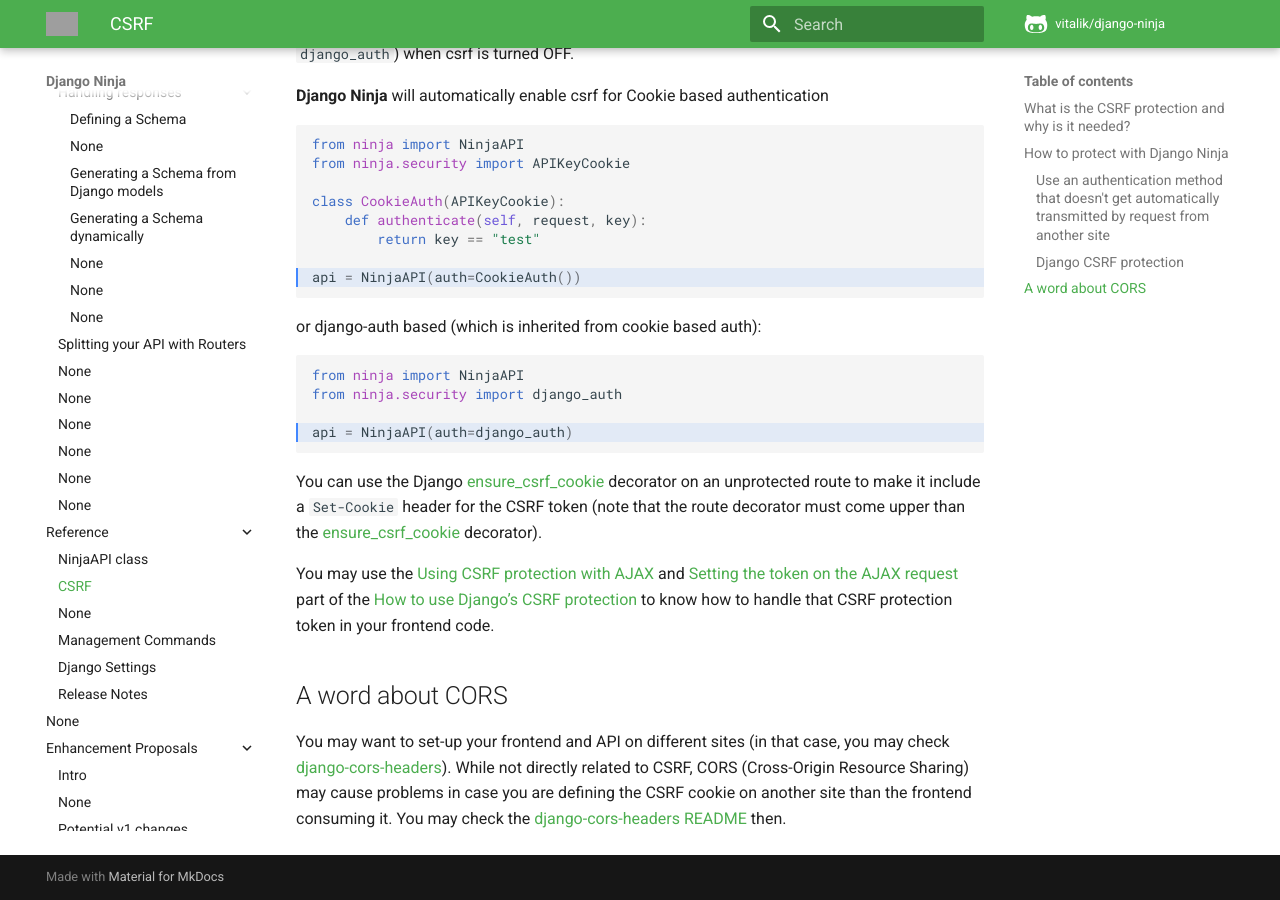
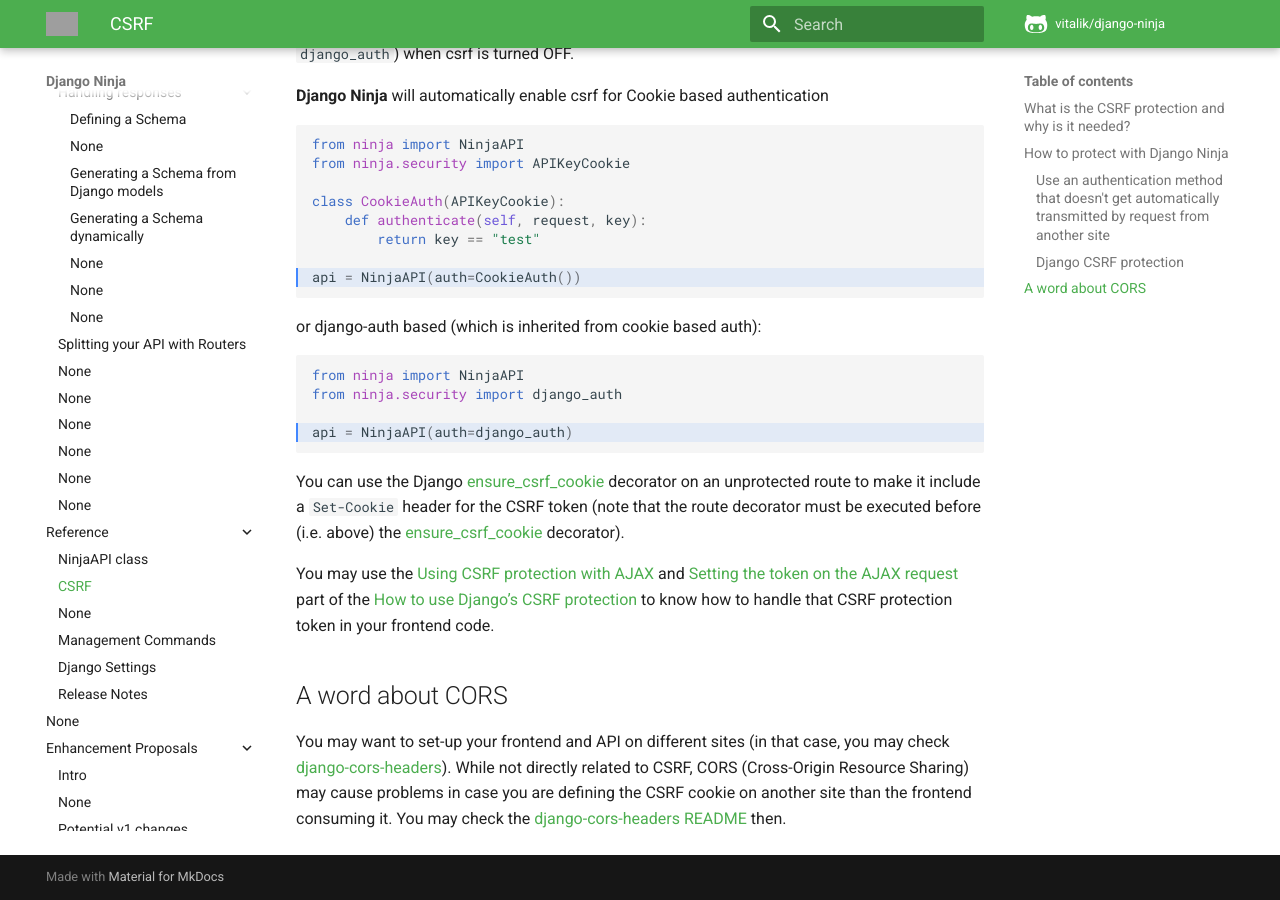
Before and after one commit to awtech888/Django-ninja, an MkDocs documentation site: the page built from docs/docs/reference/csrf.md, in a window 1280 px wide and 900 px high, scrolled down 1053 px. Built offline with MkDocs 1.6.1 and Material for MkDocs 9.7.7, drawn with Linux system fonts in a browser that asks for light colours; comment, search, counter and statistics services are not loaded; grey boxes are pictures that could not be loaded.

Commit message:
Update docs/docs/reference/csrf.md
Co-authored-by: Charlie Wilson <charlie.wilson4@gmail.com>

````diff
--- a/docs/docs/reference/csrf.md
+++ b/docs/docs/reference/csrf.md
@@ -58,7 +58,7 @@ api = NinjaAPI(auth=django_auth)
 ```
 
 
-You can use the Django [ensure_csrf_cookie](https://docs.djangoproject.com/en/4.2/ref/csrf/#django.views.decorators.csrf.ensure_csrf_cookie) decorator on an unprotected route to make it include a `Set-Cookie` header for the CSRF token (note that the route decorator must come upper than the [ensure_csrf_cookie](https://docs.djangoproject.com/en/4.2/ref/csrf/#django.views.decorators.csrf.ensure_csrf_cookie) decorator).
+You can use the Django [ensure_csrf_cookie](https://docs.djangoproject.com/en/4.2/ref/csrf/#django.views.decorators.csrf.ensure_csrf_cookie) decorator on an unprotected route to make it include a `Set-Cookie` header for the CSRF token (note that the route decorator must be executed before (i.e. above) the [ensure_csrf_cookie](https://docs.djangoproject.com/en/4.2/ref/csrf/#django.views.decorators.csrf.ensure_csrf_cookie) decorator).
 
 
 You may use the [Using CSRF protection with AJAX](https://docs.djangoproject.com/en/4.2/howto/csrf/#using-csrf-protection-with-ajax) and [Setting the token on the AJAX request](https://docs.djangoproject.com/en/4.2/howto/csrf/#setting-the-token-on-the-ajax-request) part of the [How to use Django’s CSRF protection](https://docs.djangoproject.com/en/4.2/howto/csrf/) to know how to handle that CSRF protection token in your frontend code.
````
